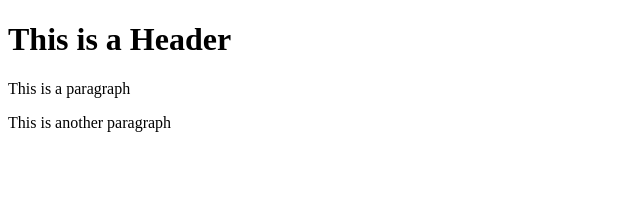
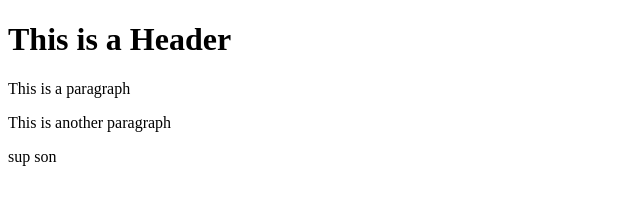
Before and after one commit to fgarciadp/git-test, a website: page index.html in a window 1280 px wide. Shown: the full height of the page, 0-640 px from the left. Drawn offline with Linux system fonts and the light colour scheme.

```diff
--- a/index.html
+++ b/index.html
@@ -4,5 +4,6 @@
       <h1>This is a Header</h1>
       <p>This is a paragraph</p>
       <p>This is another paragraph</p>
+      <p>sup son</p>
    </body>
 </html>
```
Also changed, not shown: package.json (added, +24 -0 lines), 3 other files.
